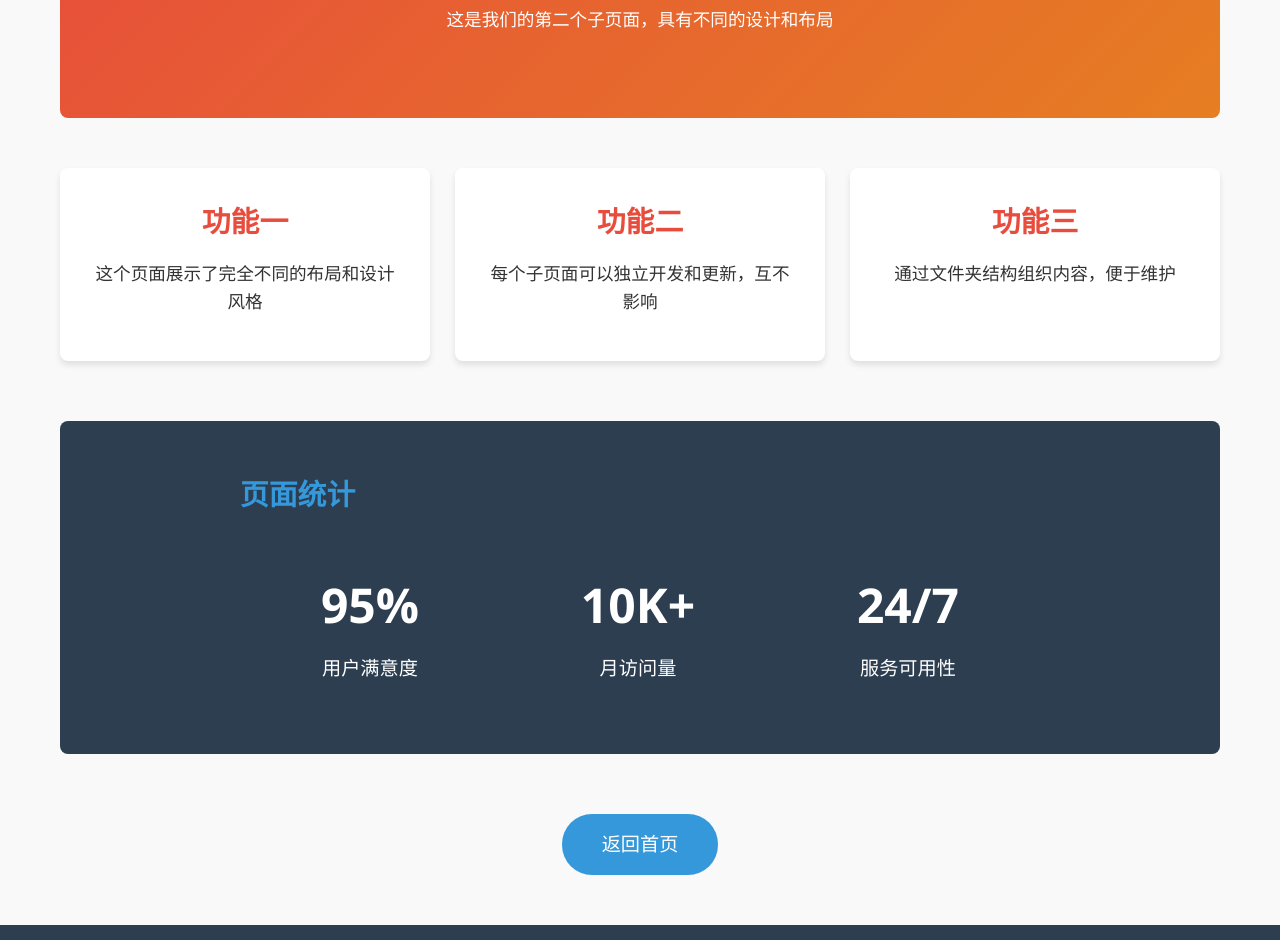
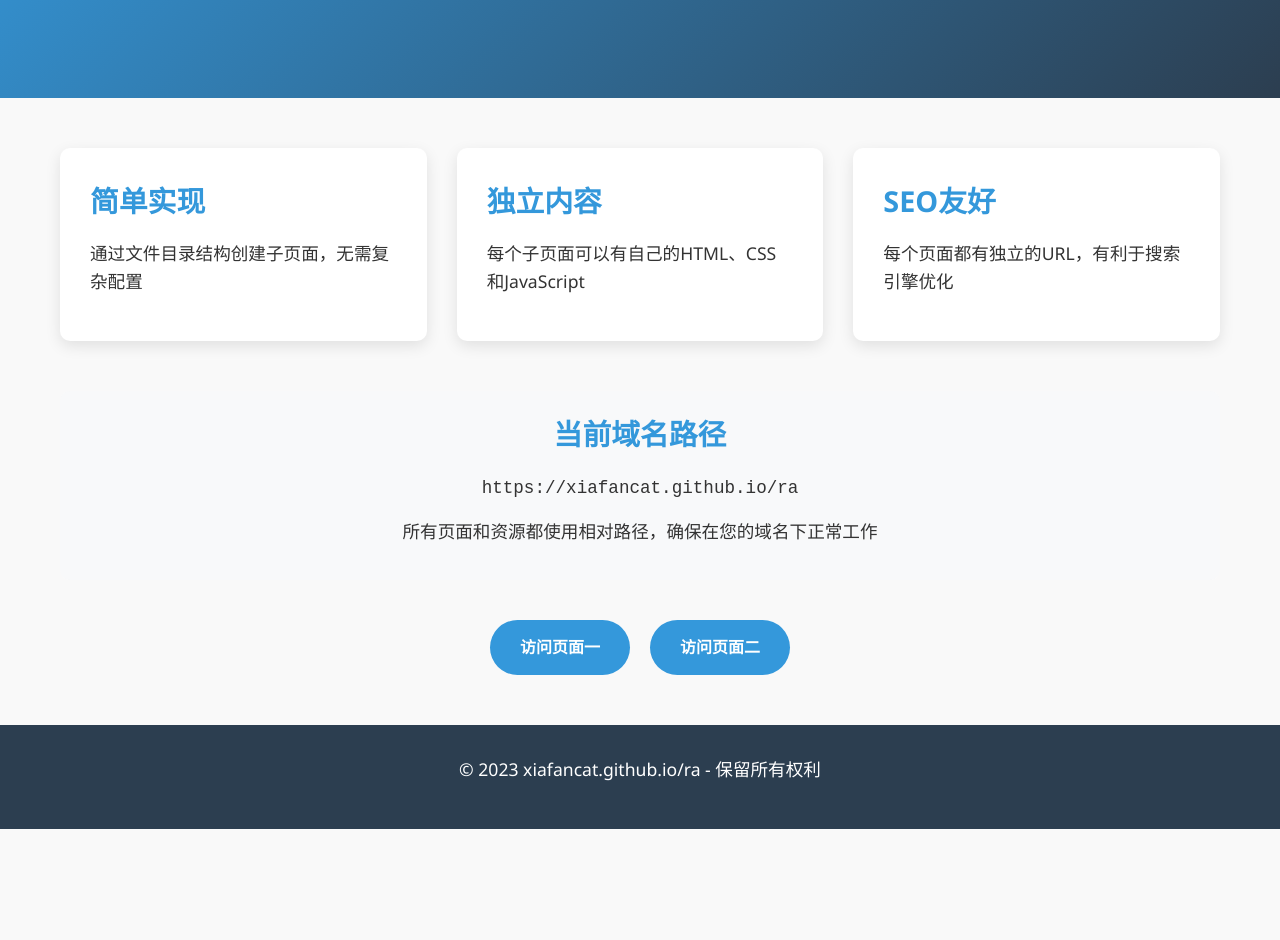
Before and after one commit to xiafancat/ra, a plain HTML site: page index.html in a window 1280 px wide. Shown: the part 275-1215 px from the top of the page. After the commit the page ends 1104 px from the top, so only its background shows below. Drawn offline with Linux system fonts and the light colour scheme.

Commit message:
Update index.html

```diff
--- a/index.html
+++ b/index.html
@@ -1,174 +1,117 @@
-<!-- 页面二 page2/index.html -->
+<!-- 主页面 index.html -->
 <!DOCTYPE html>
 <html lang="zh-CN">
 <head>
     <meta charset="UTF-8">
     <meta name="viewport" content="width=device-width, initial-scale=1.0">
-    <title>页面二 - xiafancat.github.io/ra</title>
-    <link rel="stylesheet" href="../style.css">
+    <title>主页面 - xiafancat.github.io/ra</title>
+    <link rel="stylesheet" href="style.css">
     <style>
-        .page-banner {
-            background: linear-gradient(135deg, #e74c3c, #e67e22);
+        .hero {
+            background: linear-gradient(135deg, #3498db, #2c3e50);
             color: white;
+            padding: 80px 20px;
             text-align: center;
-            padding: 70px 20px;
-            border-radius: var(--border-radius);
+        }
+
+        .features {
+            display: grid;
+            grid-template-columns: repeat(auto-fit, minmax(300px, 1fr));
+            gap: 30px;
+            margin: 50px 0;
+        }
+
+        .feature-card {
+            background: white;
+            border-radius: 10px;
+            box-shadow: 0 5px 15px rgba(0,0,0,0.1);
+            padding: 30px;
+            transition: transform 0.3s;
+        }
+
+        .feature-card:hover {
+            transform: translateY(-10px);
+        }
+
+        .page-links {
+            display: flex;
+            justify-content: center;
+            gap: 20px;
             margin: 40px 0;
         }
 
-        .features-grid {
-            display: grid;
-            grid-template-columns: repeat(auto-fit, minmax(300px, 1fr));
-            gap: 25px;
-            margin: 50px 0;
-        }
-
-        .feature-box {
-            background: white;
-            padding: 30px;
-            border-radius: var(--border-radius);
-            box-shadow: var(--box-shadow);
-            text-align: center;
-            transition: all 0.3s;
-        }
-
-        .feature-box:hover {
-            transform: translateY(-10px);
-            box-shadow: 0 10px 20px rgba(0,0,0,0.15);
-        }
-
-        .feature-box h3 {
-            color: #e74c3c;
-        }
-
-        .data-section {
-            background: #2c3e50;
-            color: white;
-            padding: 50px;
-            border-radius: var(--border-radius);
-            margin: 60px 0;
-        }
-
-        .data-card {
-            max-width: 800px;
-            margin: 0 auto;
-        }
-
-        .stats {
-            display: flex;
-            justify-content: space-around;
-            flex-wrap: wrap;
-            margin-top: 30px;
-        }
-
-        .stat-item {
-            text-align: center;
-            padding: 20px;
-        }
-
-        .stat-value {
-            display: block;
-            font-size: 3rem;
-            font-weight: bold;
-            margin-bottom: 10px;
-        }
-
-        .stat-label {
-            font-size: 1.2rem;
-        }
-
-        .back-section {
-            text-align: center;
-            margin: 50px 0;
-        }
-
-        .back-button {
+        .page-link {
             display: inline-block;
             background: #3498db;
             color: white;
             text-decoration: none;
-            padding: 15px 40px;
+            padding: 15px 30px;
             border-radius: 30px;
-            font-size: 1.2rem;
+            font-weight: bold;
             transition: all 0.3s;
         }
 
-        .back-button:hover {
+        .page-link:hover {
             background: #2980b9;
             transform: scale(1.05);
         }
 
-        /* 响应式设计 */
-        @media (max-width: 768px) {
-            .stats {
-                flex-direction: column;
-                gap: 30px;
-            }
-
-            .data-section {
-                padding: 30px 20px;
-            }
+        .domain-info {
+            background: #f8f9fa;
+            border-radius: 10px;
+            padding: 20px;
+            margin: 30px 0;
+            text-align: center;
         }
     </style>
 </head>
 <body>
     <header>
         <div class="container">
-            <h1>xiafancat.github.io/ra/page2</h1>
+            <h1>xiafancat.github.io/ra</h1>
             <nav>
                 <ul>
-                    <li><a href="../">首页</a></li>
-                    <li><a href="../page1/">页面一</a></li>
-                    <li><a href="./" class="active">页面二</a></li>
+                    <li><a href="./">首页</a></li>
+                    <li><a href="./page1/">页面一</a></li>
+                    <li><a href="./page2/">页面二</a></li>
                 </ul>
             </nav>
         </div>
     </header>
 
+    <section class="hero">
+        <div class="container">
+            <h2>欢迎访问 xiafancat.github.io/ra</h2>
+            <p>这是一个多页面网站示例，展示了如何在同一域名下创建子页面</p>
+        </div>
+    </section>
+
     <main class="container">
-        <section class="page-banner">
-            <h2>页面二内容展示</h2>
-            <p>这是我们的第二个子页面，具有不同的设计和布局</p>
-        </section>
-
-        <section class="features-grid">
-            <div class="feature-box">
-                <h3>功能一</h3>
-                <p>这个页面展示了完全不同的布局和设计风格</p>
+        <section class="features">
+            <div class="feature-card">
+                <h3>简单实现</h3>
+                <p>通过文件目录结构创建子页面，无需复杂配置</p>
             </div>
-            <div class="feature-box">
-                <h3>功能二</h3>
-                <p>每个子页面可以独立开发和更新，互不影响</p>
+            <div class="feature-card">
+                <h3>独立内容</h3>
+                <p>每个子页面可以有自己的HTML、CSS和JavaScript</p>
             </div>
-            <div class="feature-box">
-                <h3>功能三</h3>
-                <p>通过文件夹结构组织内容，便于维护</p>
+            <div class="feature-card">
+                <h3>SEO友好</h3>
+                <p>每个页面都有独立的URL，有利于搜索引擎优化</p>
             </div>
         </section>
 
-        <section class="data-section">
-            <div class="data-card">
-                <h3>页面统计</h3>
-                <div class="stats">
-                    <div class="stat-item">
-                        <span class="stat-value">95%</span>
-                        <span class="stat-label">用户满意度</span>
-                    </div>
-                    <div class="stat-item">
-                        <span class="stat-value">10K+</span>
-                        <span class="stat-label">月访问量</span>
-                    </div>
-                    <div class="stat-item">
-                        <span class="stat-value">24/7</span>
-                        <span class="stat-label">服务可用性</span>
-                    </div>
-                </div>
-            </div>
-        </section>
+        <div class="domain-info">
+            <h3>当前域名路径</h3>
+            <p><code>https://xiafancat.github.io/ra</code></p>
+            <p>所有页面和资源都使用相对路径，确保在您的域名下正常工作</p>
+        </div>
 
-        <section class="back-section">
-            <a href="../" class="back-button">返回首页</a>
-        </section>
+        <div class="page-links">
+            <a href="./page1/" class="page-link">访问页面一</a>
+            <a href="./page2/" class="page-link">访问页面二</a>
+        </div>
     </main>
 
     <footer>
```
